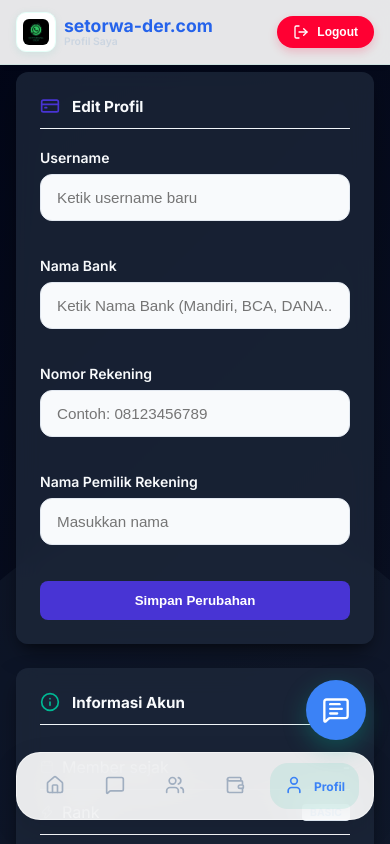
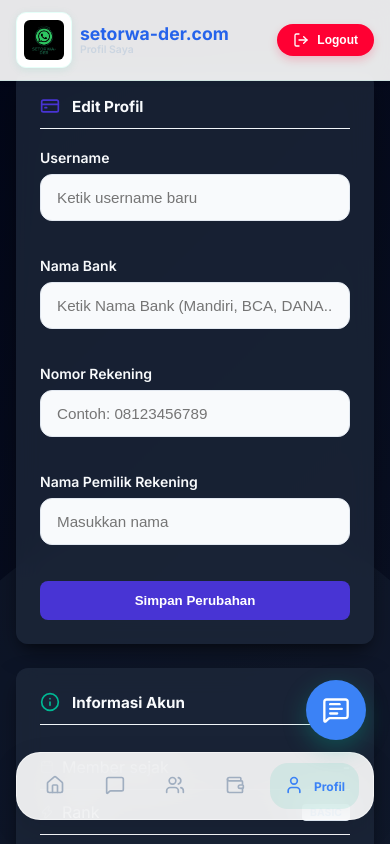
Before and after one commit to rizkipr05/wa-blash, a React (Vite) app in the folder frontend/: page /profile in a window 390 px wide. Shown: the top 844 px of the page. Built offline with nearby package versions, Linux system fonts and the light colour scheme; no server answers.

Commit message:
style: increase dimensions for logo-box and header-logo elements and add .codex configuration file

```diff
--- a/frontend/src/index.css
+++ b/frontend/src/index.css
@@ -75,8 +75,8 @@ body {
 }
 
 .logo-box {
-  width: 84px;
-  height: 84px;
+  width: 120px;
+  height: 120px;
   background: transparent;
   border-radius: var(--radius-md);
   display: flex;
@@ -86,8 +86,8 @@ body {
 }
 
 .logo-box img {
-  width: 56px;
-  height: 56px;
+  width: 90px;
+  height: 90px;
   object-fit: cover;
   border-radius: 8px;
 }
@@ -267,8 +267,8 @@ input:focus, select:focus {
 }
 
 .header-logo {
-  width: 46px;
-  height: 46px;
+  width: 64px;
+  height: 64px;
   background: white;
   border-radius: 10px;
   display: flex;
@@ -279,8 +279,8 @@ input:focus, select:focus {
 }
 
 .header-logo img {
-  width: 32px;
-  height: 32px;
+  width: 48px;
+  height: 48px;
   object-fit: cover;
   border-radius: 6px;
 }
@@ -562,16 +562,16 @@ input:focus, select:focus {
   .login-page .logo-box,
   .register-page .logo-box,
   .admin-login-page .logo-box {
-    width: 64px;
-    height: 64px;
+    width: 90px;
+    height: 90px;
     background: transparent !important;
     box-shadow: none !important;
   }
   .login-page .logo-box img,
   .register-page .logo-box img,
   .admin-login-page .logo-box img {
-    width: 46px;
-    height: 46px;
+    width: 70px;
+    height: 70px;
   }
   .login-page .title,
   .register-page .title,
@@ -650,8 +650,8 @@ input:focus, select:focus {
   /* Dashboard General */
   .dashboard-main { padding: 1rem; padding-top: 4.5rem; padding-bottom: 6rem; }
   .dashboard-header { padding: 0.75rem 1rem; }
-  .header-logo { width: 40px; height: 40px; }
-  .header-logo img { width: 26px; height: 26px; }
+  .header-logo { width: 56px; height: 56px; }
+  .header-logo img { width: 40px; height: 40px; }
   .header-left { gap: 0.5rem; }
   .logout-btn { padding: 0.5rem 1rem; font-size: 0.75rem; }
 
```
